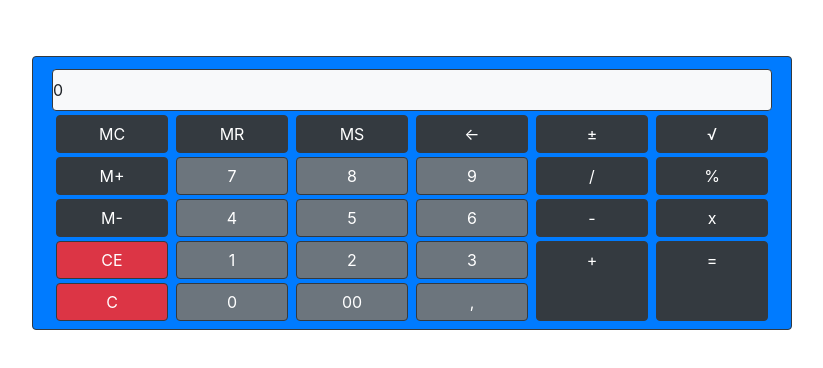
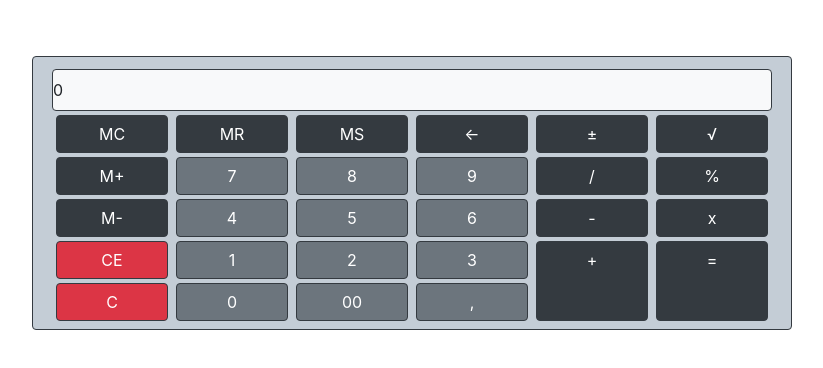
Before and after one commit to rahdi/calculator, a plain HTML site: page index.html in a window 1280 px wide. Shown: the whole page, without its empty margins (228-1051 px from the left). Drawn offline with nearby package versions, Linux system fonts and the light colour scheme.

Commit message:
background-color is overwritten

```diff
--- a/index.html
+++ b/index.html
@@ -16,7 +16,7 @@
   <div class="container">
     <div class="row mt-5">
       <div class="col-2"></div>
-      <div class="col-8 bg-primary border border-dark rounded mt-2 pt-2 pb-2">
+      <div class="col-8 bg-primary border border-dark rounded mt-2 pt-2 pb-2" style="background-color: #c4cdd6 !important">
         <div class="row bg-light border border-dark rounded mx-1 my-1 py-2"><span id="screen">0</span></div>
         <div class="row mx-1 my-1">
           <div class="col mx-1 btn btn-dark">MC</div>
@@ -59,7 +59,6 @@
           </div>
           <div class="col btn btn-dark mx-1" id="btn-plus">+</div>
           <div class="col btn btn-dark mx-1" id="btn-result">=</div>
-          </div>
         </div>
       </div>
       <div class="col-2"></div>
```
